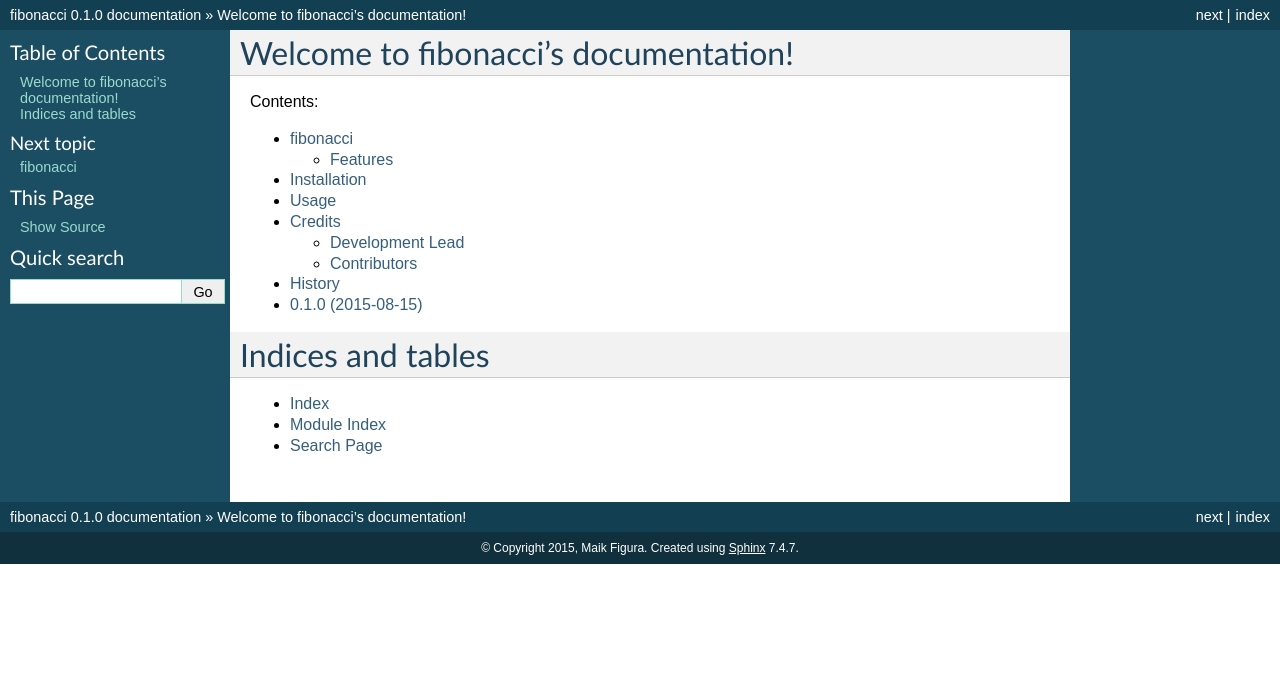
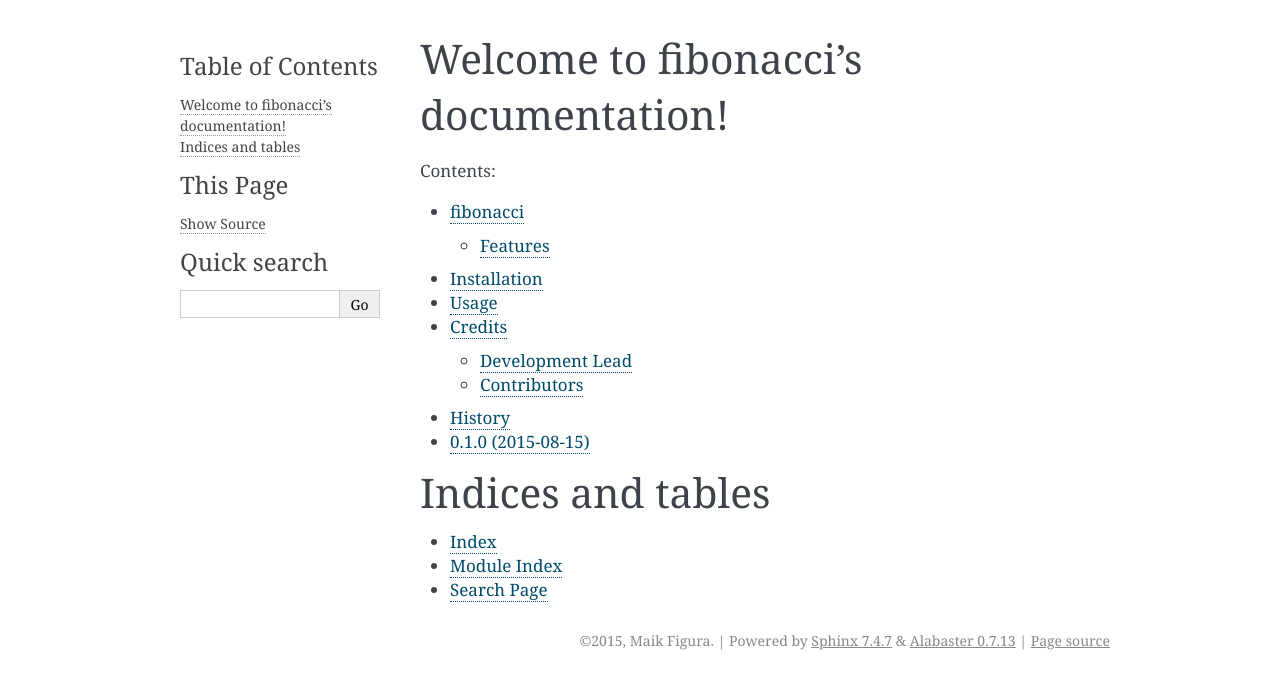
Before and after one commit to Woomp/fibonacci, a Sphinx documentation site: the page built from docs/index.rst, in a window 1280 px wide. Shown: the top 689 px of the page. Built offline with Sphinx 7.4.7, drawn with Linux system fonts in a browser that asks for light colours; pages that are not in the unit, such as notebooks, are missing from menus; the version number is read from the project's files by our own code.

Commit message:
removed unnessesary options

```diff
--- a/docs/conf.py
+++ b/docs/conf.py
@@ -1,17 +1,5 @@
 #!/usr/bin/env python
 # -*- coding: utf-8 -*-
-#
-# fibonacci documentation build configuration file, created by
-# sphinx-quickstart on Tue Jul  9 22:26:36 2013.
-#
-# This file is execfile()d with the current directory set to its
-# containing dir.
-#
-# Note that not all possible configuration values are present in this
-# autogenerated file.
-#
-# All configuration values have a default; values that are commented out
-# serve to show the default.
 
 import sys
 import os
@@ -20,7 +8,8 @@ import os
 # directory, add these directories to sys.path here. If the directory is
 # relative to the documentation root, use os.path.abspath to make it
 # absolute, like shown here.
-#sys.path.insert(0, os.path.abspath('.'))
+thisdir = os.path.abspath(os.path.dirname(__file__))
+sys.path.insert(0, os.path.abspath(os.path.join(thisdir, '../src')))
 
 # Get the project root dir, which is the parent dir of this
 cwd = os.getcwd()
@@ -31,25 +20,32 @@ project_root = os.path.dirname(cwd)
 # version is used.
 sys.path.insert(0, project_root)
 
-import fibonacci
+from src import fibonacci
 
 # -- General configuration ---------------------------------------------
 
-# If your documentation needs a minimal Sphinx version, state it here.
-#needs_sphinx = '1.0'
-
 # Add any Sphinx extension module names here, as strings. They can be
 # extensions coming with Sphinx (named 'sphinx.ext.*') or your custom ones.
-extensions = ['sphinx.ext.autodoc', 'sphinx.ext.viewcode']
+extensions = ['sphinx.ext.autodoc',
+              'sphinx.ext.viewcode',
+]
+
+if os.getenv('SPELLCHECK'):
+    spelling_word_list_filename='spelling_wordlist.txt'
+    extensions += 'sphinxcontrib.spelling',
+    spelling_show_suggestions = True
+    spelling_lang = 'en_US'
+
+
+templates_path = ['_templates']
+source_suffix = '.rst'
+master_doc = 'index'
 
 # Add any paths that contain templates here, relative to this directory.
 templates_path = ['_templates']
 
 # The suffix of source filenames.
 source_suffix = '.rst'
-
-# The encoding of source files.
-#source_encoding = 'utf-8-sig'
 
 # The master toctree document.
 master_doc = 'index'
@@ -67,76 +63,19 @@ version = fibonacci.__version__
 # The full version, including alpha/beta/rc tags.
 release = fibonacci.__version__
 
-# The language for content autogenerated by Sphinx. Refer to documentation
-# for a list of supported languages.
-#language = None
-
-# There are two options for replacing |today|: either, you set today to
-# some non-false value, then it is used:
-#today = ''
-# Else, today_fmt is used as the format for a strftime call.
-#today_fmt = '%B %d, %Y'
-
 # List of patterns, relative to source directory, that match files and
 # directories to ignore when looking for source files.
 exclude_patterns = ['_build']
 
-# The reST default role (used for this markup: `text`) to use for all
-# documents.
-#default_role = None
-
-# If true, '()' will be appended to :func: etc. cross-reference text.
-#add_function_parentheses = True
-
-# If true, the current module name will be prepended to all description
-# unit titles (such as .. function::).
-#add_module_names = True
-
-# If true, sectionauthor and moduleauthor directives will be shown in the
-# output. They are ignored by default.
-#show_authors = False
 
 # The name of the Pygments (syntax highlighting) style to use.
 pygments_style = 'sphinx'
-
-# A list of ignored prefixes for module index sorting.
-#modindex_common_prefix = []
-
-# If true, keep warnings as "system message" paragraphs in the built
-# documents.
-#keep_warnings = False
-
 
 # -- Options for HTML output -------------------------------------------
 
 # The theme to use for HTML and HTML Help pages.  See the documentation for
 # a list of builtin themes.
-html_theme = 'default'
-
-# Theme options are theme-specific and customize the look and feel of a
-# theme further.  For a list of options available for each theme, see the
-# documentation.
-#html_theme_options = {}
-
-# Add any paths that contain custom themes here, relative to this directory.
-#html_theme_path = []
-
-# The name for this set of Sphinx documents.  If None, it defaults to
-# "<project> v<release> documentation".
-#html_title = None
-
-# A shorter title for the navigation bar.  Default is the same as
-# html_title.
-#html_short_title = None
-
-# The name of an image file (relative to this directory) to place at the
-# top of the sidebar.
-#html_logo = None
-
-# The name of an image file (within the static path) to use as favicon
-# of the docs.  This file should be a Windows icon file (.ico) being
-# 16x16 or 32x32 pixels large.
-#html_favicon = None
+html_theme = 'alabaster'
 
 # Add any paths that contain custom static files (such as style sheets)
 # here, relative to this directory. They are copied after the builtin
@@ -144,52 +83,8 @@ html_theme = 'default'
 # "default.css".
 html_static_path = ['_static']
 
-# If not '', a 'Last updated on:' timestamp is inserted at every page
-# bottom, using the given strftime format.
-#html_last_updated_fmt = '%b %d, %Y'
-
-# If true, SmartyPants will be used to convert quotes and dashes to
-# typographically correct entities.
-#html_use_smartypants = True
-
-# Custom sidebar templates, maps document names to template names.
-#html_sidebars = {}
-
-# Additional templates that should be rendered to pages, maps page names
-# to template names.
-#html_additional_pages = {}
-
-# If false, no module index is generated.
-#html_domain_indices = True
-
-# If false, no index is generated.
-#html_use_index = True
-
-# If true, the index is split into individual pages for each letter.
-#html_split_index = False
-
-# If true, links to the reST sources are added to the pages.
-#html_show_sourcelink = True
-
-# If true, "Created using Sphinx" is shown in the HTML footer.
-# Default is True.
-#html_show_sphinx = True
-
-# If true, "(C) Copyright ..." is shown in the HTML footer.
-# Default is True.
-#html_show_copyright = True
-
-# If true, an OpenSearch description file will be output, and all pages
-# will contain a <link> tag referring to it.  The value of this option
-# must be the base URL from which the finished HTML is served.
-#html_use_opensearch = ''
-
-# This is the file name suffix for HTML files (e.g. ".xhtml").
-#html_file_suffix = None
-
 # Output file base name for HTML help builder.
 htmlhelp_basename = 'fibonaccidoc'
-
 
 # -- Options for LaTeX output ------------------------------------------
 
@@ -213,27 +108,6 @@ latex_documents = [
      u'Maik Figura', 'manual'),
 ]
 
-# The name of an image file (relative to this directory) to place at
-# the top of the title page.
-#latex_logo = None
-
-# For "manual" documents, if this is true, then toplevel headings
-# are parts, not chapters.
-#latex_use_parts = False
-
-# If true, show page references after internal links.
-#latex_show_pagerefs = False
-
-# If true, show URL addresses after external links.
-#latex_show_urls = False
-
-# Documents to append as an appendix to all manuals.
-#latex_appendices = []
-
-# If false, no module index is generated.
-#latex_domain_indices = True
-
-
 # -- Options for manual page output ------------------------------------
 
 # One entry per manual page. List of tuples
@@ -243,10 +117,6 @@ man_pages = [
      u'fibonacci Documentation',
      [u'Maik Figura'], 1)
 ]
-
-# If true, show URL addresses after external links.
-#man_show_urls = False
-
 
 # -- Options for Texinfo output ----------------------------------------
 
@@ -262,14 +132,10 @@ texinfo_documents = [
      'Miscellaneous'),
 ]
 
-# Documents to append as an appendix to all manuals.
-#texinfo_appendices = []
+# -- Autodoc Config -------------------------------------------------------
 
-# If false, no module index is generated.
-#texinfo_domain_indices = True
+autoclass_content = 'class'  # include __init__ docstring
+autodoc_member_order = 'bysource'
+autodoc_default_flags = ['members', 'undoc-members', 'show-inheritance']
 
-# How to display URL addresses: 'footnote', 'no', or 'inline'.
-#texinfo_show_urls = 'footnote'
-
-# If true, do not generate a @detailmenu in the "Top" node's menu.
-#texinfo_no_detailmenu = False
+autosummary_generate = True
```
